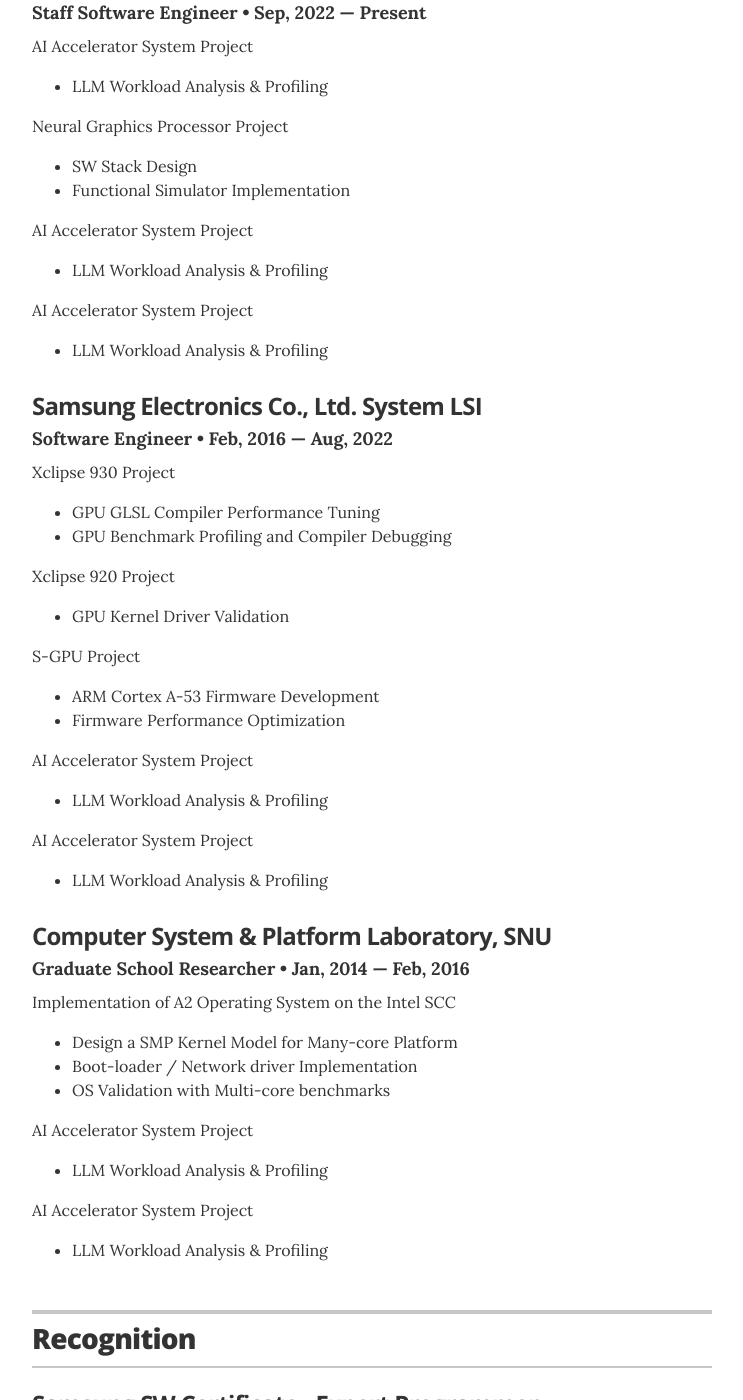
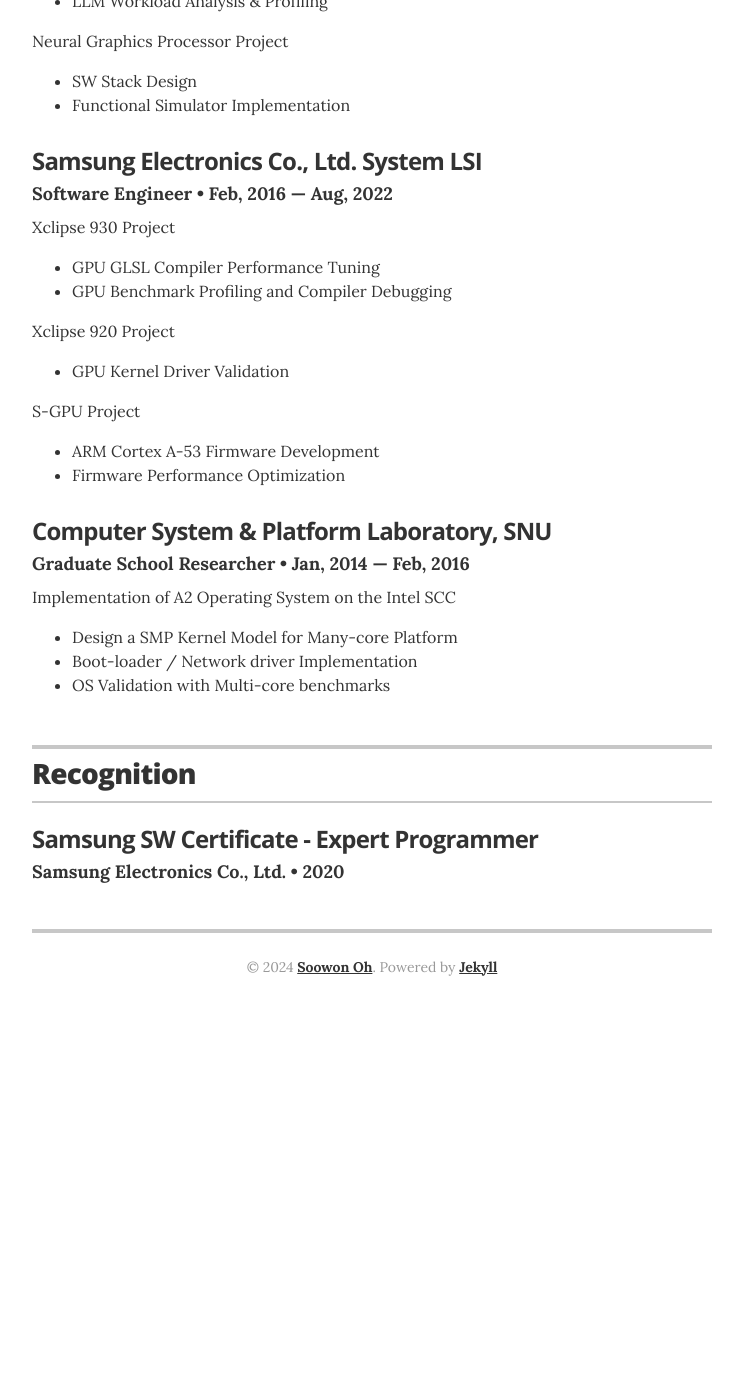
Before and after one commit to thwannbe/thwannbe.github.io, a Jekyll site: the page built from index.html, in a window 1280 px wide and 1400 px high, scrolled down 1013 px. Shown: the whole window, without its empty margins (268-1011 px from the left). Built offline with Jekyll 4.4.1, drawn with Linux system fonts in a browser that asks for light colours; after the commit the page ends 2039 px from its top, so only the background shows below that; some of the changed text lies outside the part shown.

Commit message:
minor update

```diff
--- a/_config.yml
+++ b/_config.yml
@@ -1,6 +1,6 @@
 # Site settings
-title: "Jekyll Resume Template"
-description: "A resume template for Jekyll and GitHub Pages sites."
+title: "Soowon Oh"
+description: "My CV"
 
 # Build settings
 markdown: kramdown
--- a/_layouts/resume.html
+++ b/_layouts/resume.html
@@ -35,13 +35,6 @@
         <div class="executive-summary" itemprop="description">
           {{ site.resume_header_intro }}
         </div>
-
-        {% if site.resume_looking_for_work == 'yes' %}
-        <a href="mailto:{{ site.resume_contact_email }}" class="contact-button no-print" itemprop="email">Contact me</a>
-        {% elsif site.resume_looking_for_work == 'no' %}
-        <a class="contact-button not-looking no-print">I'm not looking for work right now.</a>
-        {% else %}
-        {% endif %}
 
       </header>
 
@@ -85,7 +78,6 @@
           <h3 class="resume-item-title" itemprop="name">{{ job.company }}</h3>
           <h4 class="resume-item-details" itemprop="description">{{ job.position }} &bull; {{ job.duration }}</h4>
           <p class="resume-item-copy">{{ job.summary }}</p>
-          AI Accelerator System Project <ul class="resume-item-list"><li>LLM Workload Analysis & Profiling</li></ul>AI Accelerator System Project <ul class="resume-item-list"><li>LLM Workload Analysis & Profiling</li></ul>
         </div><!-- end of resume-item -->
         {% endfor %}
 
@@ -228,7 +220,7 @@
       {% endif %}
 
       <footer class="page-footer">
-        <p class="footer-line">© 2024 <a href="mailto:{{ site.resume_contact_email }}">Soowon Oh</a>.</p>
+        <p class="footer-line">© 2024 <a href="mailto:{{ site.resume_contact_email }}">Soowon Oh</a>. Powered by <a href="https://jekyllrb.com">Jekyll</a></p>
       </footer>
 
     </div>
```
